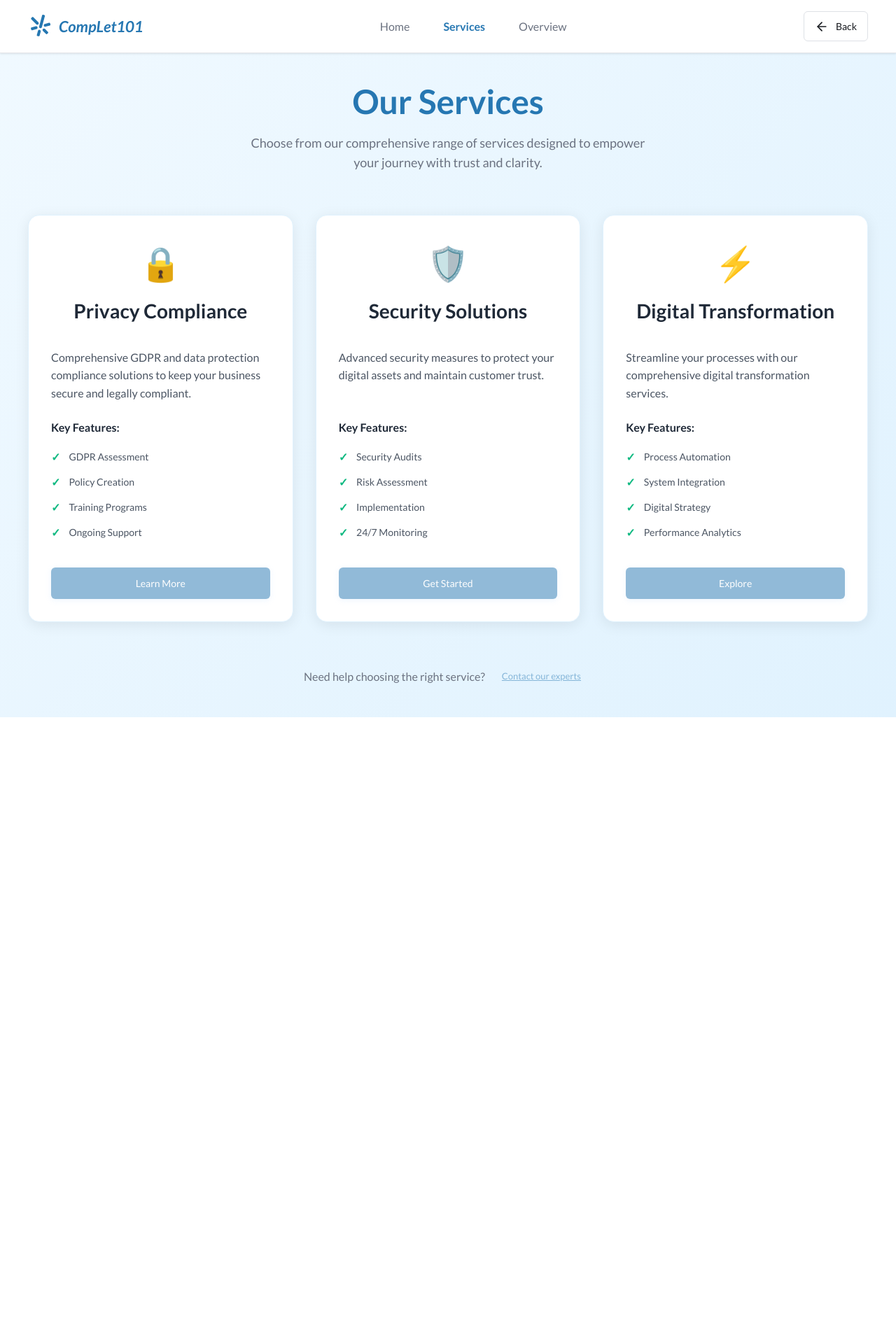
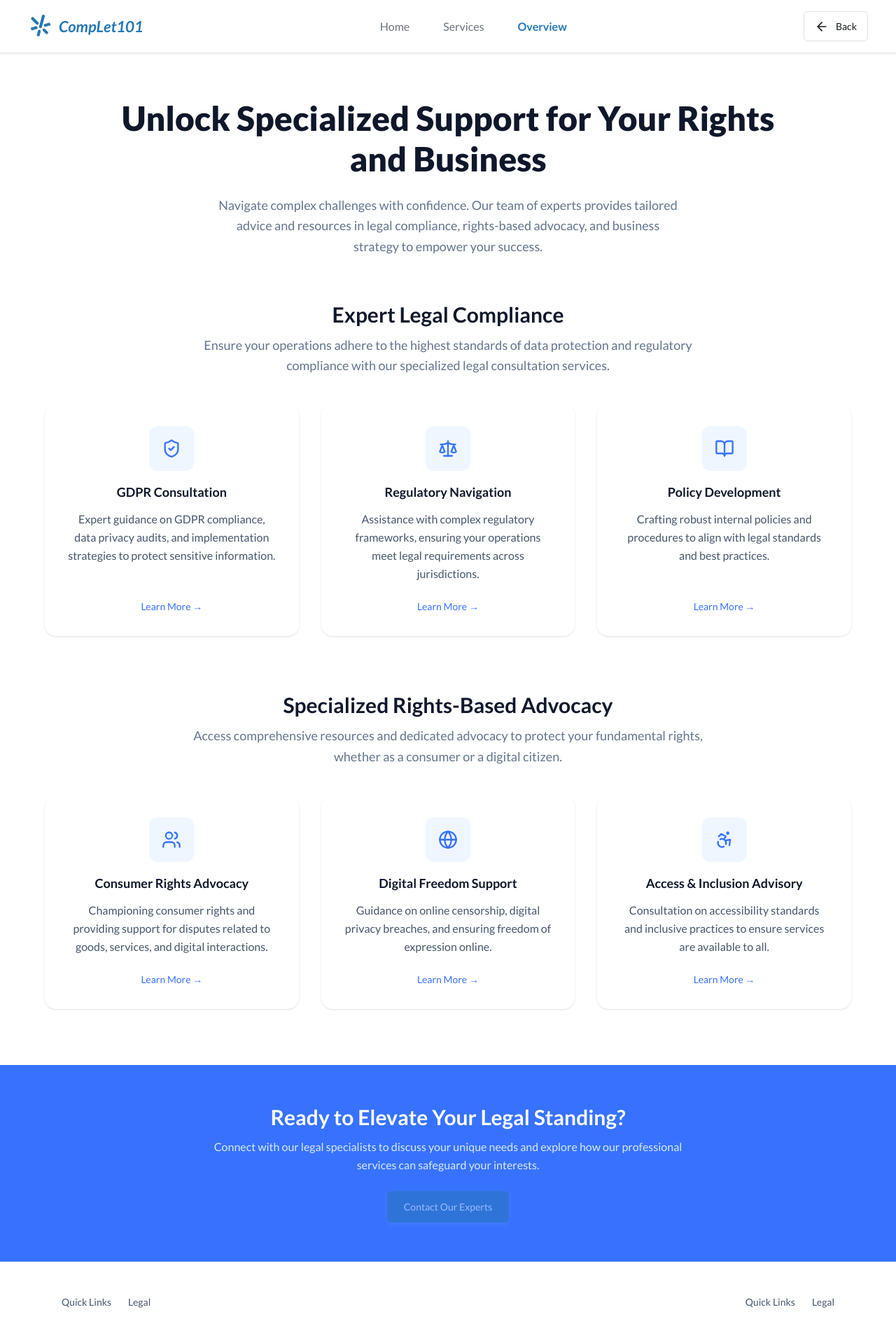
Before and after one commit to synoloop-solutions/complet101-frontend, a React (Vite) app: page /serviceshub in a window 1280 px wide. Shown: the whole page at 70% size. Before the commit the page ends 1025 px from the top, so only its background shows below. Built offline with nearby package versions, Linux system fonts and the light colour scheme.

Commit message:
service overview

```diff
--- a/src/components/Navigation.jsx
+++ b/src/components/Navigation.jsx
@@ -19,7 +19,7 @@ const Navigation = ({
   navItems = [
     { label: "Home", href: "/home", active: false },
     { label: "Services", href: "/services", active: true },
-    { label: "Overview", href: "/overview", active: false },
+    { label: "Overview", href: "/serviceoverview", active: false },
   ],
   showBackButton = true,
   onBackClick,
--- a/src/index.css
+++ b/src/index.css
@@ -3,11 +3,11 @@
 @import "tailwindcss";
 
 
-* {
+/* * {
   margin: 0;
   padding: 0;
   box-sizing: border-box;
-}
+} */
 
 :root {
   --primary-color: #565d6dff;
--- a/src/pages/Home.jsx
+++ b/src/pages/Home.jsx
@@ -8,6 +8,7 @@ import SafeGuard from "./SafeGuard";
 import ServicesHub from "./ServicesHub";
 import homeImage from "../assets/homeImg.png";
 import AgeVerification from "../components/AgeVerication";
+import ServicesOverview from "./Overview";
 import Navigation from "../components/Navigation";
 
 const Home = () => {
@@ -69,8 +70,8 @@ const Home = () => {
           setCurrentPage("home");
         }
         break;
-      case "overview":
-        setCurrentPage("overview");
+      case "serviceoverview":
+        setCurrentPage("serviceoverview");
         break;
       default:
         console.warn("Unknown navigation route:", href);
@@ -84,7 +85,9 @@ const Home = () => {
       case "underage":
         return <SafeGuard onGoBack={handleGoBackToHome} />;
       case "services":
-        return <ServicesHub onGoBack={handleGoBackToHome} />;
+        return <ServicesOverview onGoBack={handleGoBackToHome} />;
+      case "serviceoverview":
+        return <ServicesOverview onGoBack={handleGoBackToHome} />;
       case "home":
       default:
         return (
--- a/src/pages/Overview.jsx
+++ b/src/pages/Overview.jsx
@@ -1,156 +1,201 @@
-// import React from "react";
-// import {
-//   ArrowRight,
-//   ShieldCheck,
-//   Scale,
-//   FileText,
-//   Users,
-//   Globe,
-//   Accessibility,
-// } from "lucide-react";
+// ServicesOverview.jsx
+import React from "react";
+import {
+  ShieldCheck,
+  Scale,
+  BookOpen as FileText,
+  Users,
+  Globe,
+  Accessibility,
+} from "lucide-react";
+import Navigation from "../components/Navigation";
+import Heading from "../components/Heading";
+import Button from "../components/Button";
 
-// export default function ServicesOverview() {
-//   return (
-//     <main className="min-h-screen flex flex-col text-gray-900 bg-white">
-//       {/* HERO */}
-//       <section className="py-12 md:py-20 px-6 md:px-8 lg:px-16 text-center">
-//         <h1 className="text-2xl md:text-4xl lg:text-5xl font-extrabold leading-tight max-w-4xl mx-auto">
-//           Unlock Specialized Support for Your Rights and Business
-//         </h1>
-//         <p className="mt-4 text-sm md:text-base text-gray-600 max-w-3xl mx-auto">
-//           Navigate complex challenges with confidence. Our team of experts
-//           provides tailored advice and resources in legal compliance,
-//           rights-based advocacy, and business strategy to empower your success.
-//         </p>
-//       </section>
+export default function ServicesOverview({ onBack, onNavigate }) {
+  const navItems = [
+    { label: "Home", href: "/", active: false },
+    { label: "Services", href: "/serviceshub", active: false },
+    { label: "Overview", href: "/servicesoverview", active: true },
+  ];
 
-//       {/* EXPERT LEGAL COMPLIANCE */}
-//       <section className="bg-gray-50 py-12 md:py-16 px-6 md:px-8 lg:px-16">
-//         <div className="max-w-7xl mx-auto">
-//           <h2 className="text-center text-xl md:text-3xl font-semibold">
-//             Expert Legal Compliance
-//           </h2>
-//           <p className="mt-3 text-center text-sm md:text-base text-gray-600 max-w-2xl mx-auto">
-//             Ensure your operations adhere to the highest standards of data
-//             protection and regulatory compliance with our specialized legal
-//             consultation services.
-//           </p>
+  const sections = [
+    {
+      title: "Expert Legal Compliance",
+      subtitle:
+        "Ensure your operations adhere to the highest standards of data protection and regulatory compliance with our specialized legal consultation services.",
+      items: [
+        {
+          title: "GDPR Consultation",
+          desc: "Expert guidance on GDPR compliance, data privacy audits, and implementation strategies to protect sensitive information.",
+          Icon: ShieldCheck,
+        },
+        {
+          title: "Regulatory Navigation",
+          desc: "Assistance with complex regulatory frameworks, ensuring your operations meet legal requirements across jurisdictions.",
+          Icon: Scale,
+        },
+        {
+          title: "Policy Development",
+          desc: "Crafting robust internal policies and procedures to align with legal standards and best practices.",
+          Icon: FileText,
+        },
+      ],
+    },
+    {
+      title: "Specialized Rights-Based Advocacy",
+      subtitle:
+        "Access comprehensive resources and dedicated advocacy to protect your fundamental rights, whether as a consumer or a digital citizen.",
+      items: [
+        {
+          title: "Consumer Rights Advocacy",
+          desc: "Championing consumer rights and providing support for disputes related to goods, services, and digital interactions.",
+          Icon: Users,
+        },
+        {
+          title: "Digital Freedom Support",
+          desc: "Guidance on online censorship, digital privacy breaches, and ensuring freedom of expression online.",
+          Icon: Globe,
+        },
+        {
+          title: "Access & Inclusion Advisory",
+          desc: "Consultation on accessibility standards and inclusive practices to ensure services are available to all.",
+          Icon: Accessibility,
+        },
+      ],
+    },
+  ];
 
-//           <div className="mt-10 grid grid-cols-1 gap-6 md:grid-cols-3">
-//             <ServiceCard
-//               Icon={ShieldCheck}
-//               title="GDPR Consultation"
-//               desc="Expert guidance on GDPR compliance, data privacy audits, and implementation strategies to protect sensitive information."
-//             />
-//             <ServiceCard
-//               Icon={Scale}
-//               title="Regulatory Navigation"
-//               desc="Assistance with complex regulatory frameworks, ensuring your operations meet legal requirements across jurisdictions."
-//             />
-//             <ServiceCard
-//               Icon={FileText}
-//               title="Policy Development"
-//               desc="Crafting robust internal policies and procedures to align with legal standards and best practices."
-//             />
-//           </div>
-//         </div>
-//       </section>
+  const handleNavClick = (href, label) => {
+    if (onNavigate) onNavigate(href, label);
+  };
 
-//       {/* SPECIALIZED RIGHTS-BASED ADVOCACY */}
-//       <section className="py-12 md:py-16 px-6 md:px-8 lg:px-16">
-//         <div className="max-w-7xl mx-auto">
-//           <h2 className="text-center text-xl md:text-3xl font-semibold">
-//             Specialized Rights-Based Advocacy
-//           </h2>
-//           <p className="mt-3 text-center text-sm md:text-base text-gray-600 max-w-2xl mx-auto">
-//             Access comprehensive resources and dedicated advocacy to protect
-//             your fundamental rights, whether as a consumer or a digital citizen.
-//           </p>
+  return (
+    <main className="min-h-screen bg-white text-slate-900">
+      {/* Navigation */}
+      <Navigation
+        logoText="CompLet101"
+        navItems={navItems}
+        showBackButton={true}
+        onBackClick={onBack}
+        onNavClick={(item) => handleNavClick(item.href, item.label)}
+      />
 
-//           <div className="mt-10 grid grid-cols-1 gap-6 md:grid-cols-3">
-//             <ServiceCard
-//               Icon={Users}
-//               title="Consumer Rights Advocacy"
-//               desc="Championing consumer rights and providing support for disputes related to goods, services, and digital interactions."
-//             />
-//             <ServiceCard
-//               Icon={Globe}
-//               title="Digital Freedom Support"
-//               desc="Guidance on online censorship, digital privacy breaches, and ensuring freedom of expression online."
-//             />
-//             <ServiceCard
-//               Icon={Accessibility}
-//               title="Access & Inclusion Advisory"
-//               desc="Consultation on accessibility standards and inclusive practices to ensure services are available to all."
-//             />
-//           </div>
-//         </div>
-//       </section>
+      {/* HERO */}
+      <section className="max-w-5xl mx-auto px-6 py-16 text-center">
+        <Heading
+          level="h1"
+          size="large"
+          weight="extrabold"
+          align="center"
+          marginBottom="8px"
+          color="black"
+        >
+          Unlock Specialized Support for Your Rights
+          <span className="block">and Business</span>
+        </Heading>
 
-//       {/* CTA */}
-//       <section className="bg-blue-700 text-white py-10 md:py-14 px-6 md:px-8 lg:px-16 mt-6">
-//         <div className="max-w-6xl mx-auto text-center">
-//           <h3 className="text-lg md:text-2xl font-semibold">
-//             Ready to Elevate Your Legal Standing?
-//           </h3>
-//           <p className="mt-3 text-sm md:text-base text-blue-100 max-w-2xl mx-auto">
-//             Connect with our legal specialists to discuss your unique needs and
-//             explore how our professional services can safeguard your interests.
-//           </p>
+        <p className="mt-6 max-w-2xl mx-auto text-slate-500 text-base md:text-lg leading-relaxed">
+          Navigate complex challenges with confidence. Our team of experts
+          provides tailored advice and resources in legal compliance,
+          rights-based advocacy, and business strategy to empower your success.
+        </p>
+      </section>
 
-//           <div className="mt-6 flex justify-center">
-//             <a
-//               href="#contact"
-//               className="inline-flex items-center gap-3 rounded-md bg-white px-5 py-3 text-blue-700 font-medium shadow hover:opacity-95 focus:outline-none focus:ring-2 focus:ring-offset-2 focus:ring-white"
-//             >
-//               <span>Contact Our Experts</span>
-//               <ArrowRight className="w-4 h-4" />
-//             </a>
-//           </div>
-//         </div>
-//       </section>
+      {/* SECTIONS */}
+      <div className="space-y-20 px-4 sm:px-6">
+        {sections.map((section, si) => (
+          <section key={si}>
+            <div className="max-w-6xl mx-auto text-center">
+              <h2 className="text-2xl md:text-3xl font-bold">
+                {section.title}
+              </h2>
 
-//       {/* FOOTER */}
-//       <footer className="bg-gray-100 py-6 px-6 md:px-8 lg:px-16 mt-auto text-gray-600 text-sm">
-//         <div className="max-w-7xl mx-auto flex flex-col md:flex-row items-center justify-between gap-4">
-//           <div>Quick Links &nbsp;|&nbsp; Legal</div>
-//           <div className="flex items-center gap-4">
-//             <a href="#" aria-label="LinkedIn" className="hover:text-gray-900">
-//               in
-//             </a>
-//             <a href="#" aria-label="Twitter" className="hover:text-gray-900">
-//               tw
-//             </a>
-//             <a href="#" aria-label="Facebook" className="hover:text-gray-900">
-//               fb
-//             </a>
-//           </div>
-//         </div>
-//       </footer>
-//     </main>
-//   );
-// }
+              <p className="mt-3 text-slate-500 max-w-3xl mx-auto text-base md:text-lg leading-relaxed">
+                {section.subtitle}
+              </p>
 
-// export function ServiceCard({ Icon, title, desc }) {
-//   return (
-//     <article className="bg-white rounded-xl p-6 shadow-sm hover:shadow-lg transition-shadow">
-//       <div className="flex items-start gap-4">
-//         <div className="p-3 rounded-md bg-blue-50">
-//           <Icon className="w-6 h-6 text-blue-600" aria-hidden />
-//         </div>
-//         <div className="flex-1">
-//           <h4 className="text-base font-semibold">{title}</h4>
-//           <p className="mt-2 text-sm text-gray-600">{desc}</p>
-//           <div className="mt-4">
-//             <a
-//               href="#learn-more"
-//               className="text-blue-600 inline-flex items-center gap-2 text-sm font-medium hover:underline"
-//             >
-//               Learn More
-//             </a>
-//           </div>
-//         </div>
-//       </div>
-//     </article>
-//   );
-// }
+              {/* Cards grid */}
+              <div className="mt-10 grid grid-cols-1 sm:grid-cols-2 lg:grid-cols-3 gap-8">
+                {section.items.map((it, idx) => (
+                  <article
+                    key={idx}
+                    className="bg-white rounded-2xl p-8 shadow-sm hover:shadow-lg transition-shadow cursor-pointer flex flex-col items-center text-center h-full"
+                  >
+                    <div className="flex-none w-16 h-16 rounded-xl bg-blue-50 flex items-center justify-center mb-4">
+                      <it.Icon className="w-7 h-7 text-[#3772FF]" />
+                    </div>
+
+                    <h3
+                      id={`card-${si}-${idx}-title`}
+                      className="text-lg font-semibold mb-3"
+                    >
+                      {it.title}
+                    </h3>
+
+                    <p className="text-sm md:text-base text-slate-600 leading-relaxed mb-6 flex-1">
+                      {it.desc}
+                    </p>
+
+                    <button
+                      type="button"
+                      className="text-sm font-medium inline-flex items-center gap-2 text-[#3772FF] hover:underline"
+                      onClick={() => console.log("Learn more:", it.title)}
+                    >
+                      Learn More →
+                    </button>
+                  </article>
+                ))}
+              </div>
+            </div>
+          </section>
+        ))}
+      </div>
+
+      {/* CTA */}
+      <section className="mt-20 bg-[#3772FF] text-white">
+        <div className="max-w-5xl mx-auto px-6 py-14 text-center">
+          <h3 className="text-2xl md:text-3xl font-bold">
+            Ready to Elevate Your Legal Standing?
+          </h3>
+          <p className="mt-3 max-w-2xl mx-auto text-sm md:text-base text-blue-100 leading-relaxed">
+            Connect with our legal specialists to discuss your unique needs and
+            explore how our professional services can safeguard your interests.
+          </p>
+
+          <div className="mt-6 flex justify-center">
+            <Button
+              variant="primary"
+              size="medium"
+              onClick={() => console.log("Contact clicked")}
+            >
+              Contact Our Experts
+            </Button>
+          </div>
+        </div>
+      </section>
+
+      {/* FOOTER */}
+      <footer className="mt-6">
+        <div className="max-w-6xl mx-auto px-6 py-6 flex flex-col sm:flex-row items-center justify-between text-sm text-slate-600 gap-4">
+          <div className="flex flex-col sm:flex-row gap-3 sm:gap-6 items-center">
+            <a href="#" className="hover:text-[#3772FF] text-center">
+              Quick Links
+            </a>
+            <a href="#" className="hover:text-[#3772FF] text-center">
+              Legal
+            </a>
+          </div>
+          <div className="flex flex-col sm:flex-row gap-3 sm:gap-6 items-center">
+            <a href="#" className="hover:text-[#3772FF] text-center">
+              Quick Links
+            </a>
+            <a href="#" className="hover:text-[#3772FF] text-center">
+              Legal
+            </a>
+          </div>
+        </div>
+      </footer>
+    </main>
+  );
+}
```
Also changed, not shown: src/routes/route.jsx (+6 -2 lines), src/components/Heading.jsx (line endings or trailing spaces).
